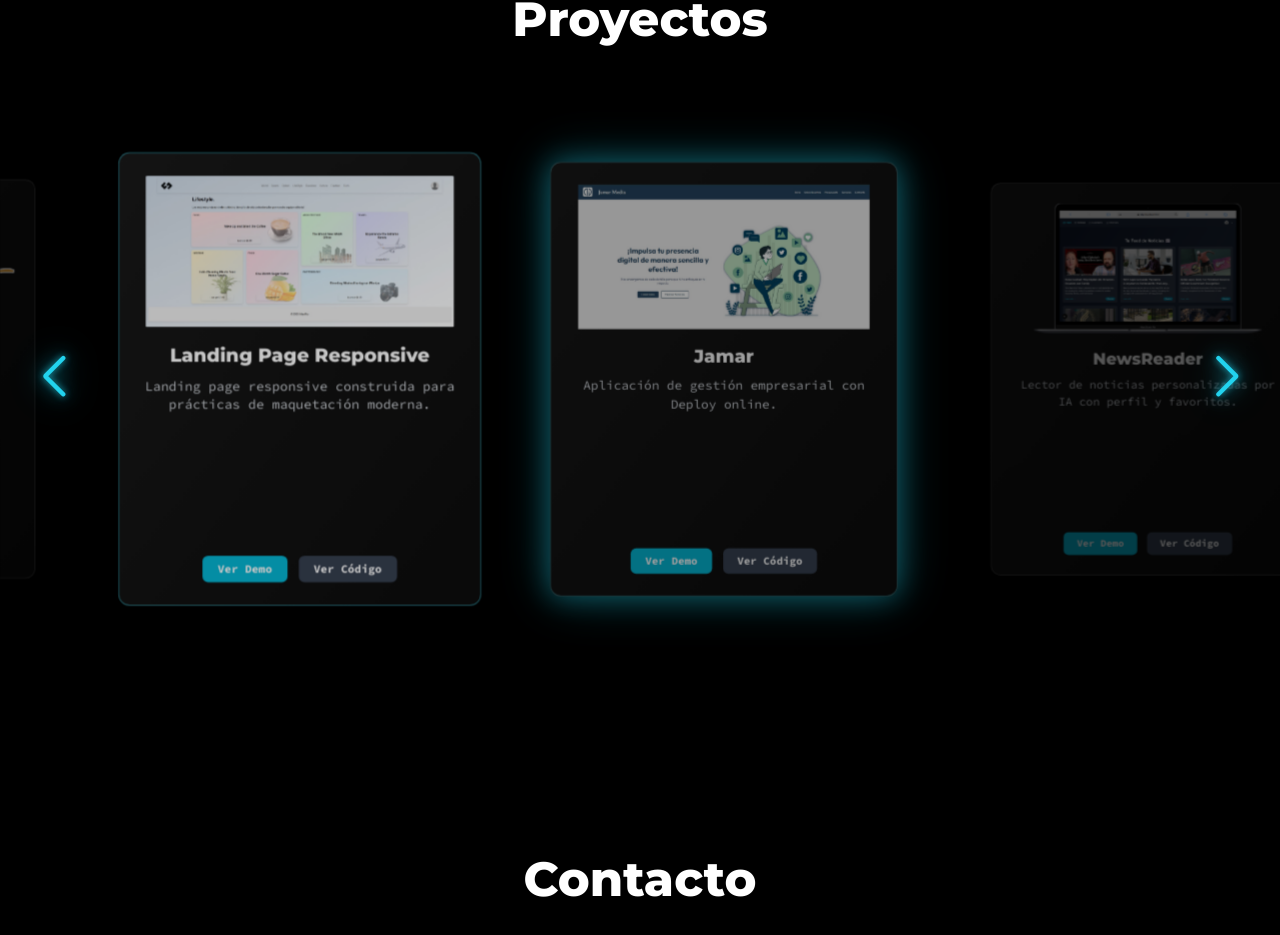
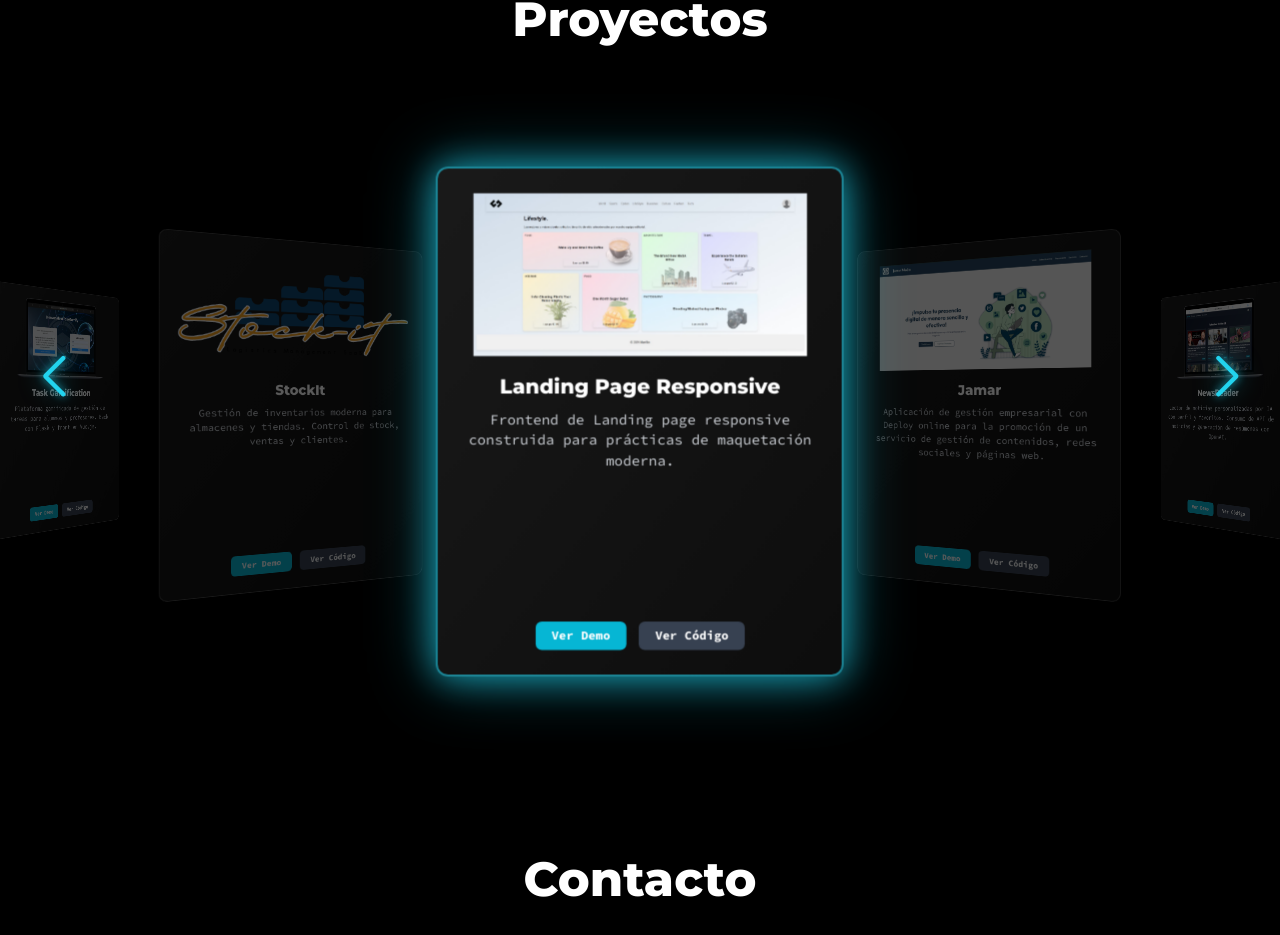
Before and after one commit to ManRio/portfoliov3, a React (Vite) app: page / in a window 1280 px wide. Shown: the part 3045-3980 px from the top of the page. Built offline with nearby package versions, Linux system fonts and the light colour scheme.

Commit message:
Cambios, carrusel mas dinamico

```diff
--- a/src/sections/Projects.jsx
+++ b/src/sections/Projects.jsx
@@ -1,5 +1,5 @@
 import { Swiper, SwiperSlide } from 'swiper/react';
-import { Navigation, Autoplay } from 'swiper/modules';
+import { Navigation, Autoplay, EffectCoverflow } from 'swiper/modules';
 import 'swiper/css';
 import 'swiper/css/navigation';
 import 'swiper/css/effect-coverflow';
@@ -9,7 +9,8 @@ const projects = [
   {
     id: 1,
     title: 'StockIt',
-    description: 'Gestión de inventarios moderna para almacenes y tiendas.',
+    description:
+      'Gestión de inventarios moderna para almacenes y tiendas. Control de stock, ventas y clientes.',
     image: '/assets/LogoStockIt.png',
     demoLink: '/projects/stockit',
     codeLink: 'https://github.com/ManRio/StockIt',
@@ -19,7 +20,7 @@ const projects = [
     id: 2,
     title: 'Landing Page Responsive',
     description:
-      'Landing page responsive construida para prácticas de maquetación moderna.',
+      'Frontend de Landing page responsive construida para prácticas de maquetación moderna.',
     image: '/assets/landing.jpg',
     demoLink: '/projects/landingpageresponsive',
     codeLink: 'https://github.com/ManRio/landingPageResponsive',
@@ -28,7 +29,8 @@ const projects = [
   {
     id: 3,
     title: 'Jamar',
-    description: 'Aplicación de gestión empresarial con Deploy online.',
+    description:
+      'Aplicación de gestión empresarial con Deploy online para la promoción de un servicio de gestión de contenidos, redes sociales y páginas web.',
     image: '/assets/jamar.jpg',
     demoLink: 'http://jamarmedia.es/inicio',
     codeLink: 'https://github.com/ManRio/jamar',
@@ -38,7 +40,7 @@ const projects = [
     id: 4,
     title: 'NewsReader',
     description:
-      'Lector de noticias personalizadas por IA con perfil y favoritos.',
+      'Lector de noticias personalizadas por IA con perfil y favoritos. Consumo de API de noticias y generación de resúmenes con OpenAI.',
     image: '/assets/NewsReaderFeed.png',
     demoLink: '/projects/ProjectNewsReader',
     codeLink: 'https://github.com/ManRio/newsreader',
@@ -82,15 +84,13 @@ function Projects() {
       id='projects'
       className='min-h-screen w-full bg-transparent text-white flex flex-col px-6'
     >
-      {/* Título */}
       <h2 className='text-4xl sm:text-5xl font-montserrat font-bold text-center mt-10'>
         Proyectos
       </h2>
 
-      {/* Carrusel */}
       <div className='flex-1 flex items-center justify-center relative'>
         <Swiper
-          modules={[Navigation, Autoplay]}
+          modules={[Navigation, Autoplay, EffectCoverflow]}
           navigation={{
             nextEl: '.swiper-button-next',
             prevEl: '.swiper-button-prev',
@@ -102,16 +102,21 @@ function Projects() {
           }}
           loop={true}
           centeredSlides={true}
-          slidesPerView={1}
-          breakpoints={{
-            768: { slidesPerView: 2 },
-            1024: { slidesPerView: 3 },
+          slidesPerView={3} // IMPORTANTE para coverflow real
+          speed={650}
+          effect='coverflow'
+          coverflowEffect={{
+            rotate: 35, // giro de las laterales
+            stretch: 0,
+            depth: 220, // profundidad 3D
+            modifier: 1.15, // intensidad global
+            scale: 0.86, // escalado de laterales
+            slideShadows: false,
           }}
-          spaceBetween={40}
           className='projects-swiper'
         >
           {projects.map((project) => (
-            <SwiperSlide key={project.id}>
+            <SwiperSlide key={project.id} className='project-slide'>
               <div className='project-card flex flex-col text-center'>
                 <img
                   src={project.image}
@@ -149,7 +154,6 @@ function Projects() {
           ))}
         </Swiper>
 
-        {/* Flechas */}
         <div className='swiper-button-prev custom-line-arrow'></div>
         <div className='swiper-button-next custom-line-arrow'></div>
       </div>
--- a/src/sections/projects.css
+++ b/src/sections/projects.css
@@ -4,6 +4,7 @@
   width: 100%;
   max-width: 100vw;
   position: relative;
+  padding: 2rem 0;
 }
 
 /* Dejar salir el glow */
@@ -14,35 +15,38 @@
   overflow: visible !important;
 }
 
-/* Card base */
+/* Cada slide necesita un ancho fijo para el coverflow */
+.project-slide {
+  width: 360px; /* ajusta a tu gusto (320–400) */
+  height: auto;
+}
+
+/* Card base (sin transform aquí para no pelear con Swiper) */
 .project-card {
   @apply bg-gradient-to-br from-white/10 to-white/5 backdrop-blur-lg border border-white/20 rounded-xl shadow-lg p-6 transition-all duration-500;
   min-height: 400px;
   max-height: 500px;
   aspect-ratio: 4/5;
   margin: auto;
-  transform: scale(0.8);
-  opacity: 0.3;
+  opacity: 0.35;
 }
 
 /* Card central activa con glow animado */
 .swiper-slide-active .project-card {
   @apply opacity-100;
-  transform: scale(1);
   border: 2px solid rgba(34, 211, 238, 0.6);
   position: relative;
   z-index: 20;
-  animation: neon-pulse-card 3s infinite ease-in-out; /* 👈 animación */
+  animation: neon-pulse-card 3s infinite ease-in-out;
 }
 
-/* Cards laterales */
-.swiper-slide-prev .project-card,
-.swiper-slide-next .project-card {
-  @apply opacity-40;
-  transform: scale(0.85);
+/* (Opcional) dar un pelín más de tamaño visual a la activa con scale,
+   pero sobre el SLIDE, no sobre la card */
+.swiper-slide-active {
+  transform: translateZ(0) scale(1.02) !important;
 }
 
-/* Flechas lineales */
+/* Flechas */
 .custom-line-arrow {
   position: absolute;
   top: 50%;
@@ -50,7 +54,6 @@
   z-index: 100;
 }
 
-/* Estilo base de las flechas */
 .swiper-button-prev,
 .swiper-button-next {
   color: rgba(34, 211, 238, 1) !important;
@@ -69,36 +72,35 @@
 .swiper-button-prev {
   left: 1rem;
 }
-
 .swiper-button-next {
   right: 1rem;
 }
 
-/* Animación de pulso neón (flechas) */
+/* Pulso neón flechas */
 @keyframes neon-pulse {
   0% {
     text-shadow: 0 0 5px rgba(34, 211, 238, 0.6),
-      0 0 15px rgba(34, 211, 238, 0.6), 0 0 30px rgba(34, 211, 238, 0.4);
+      0 0 15px rgba(34, 211, 238, 0.6);
   }
   50% {
-    text-shadow: 0 0 10px rgba(34, 211, 238, 0.9),
-      0 0 25px rgba(34, 211, 238, 0.7), 0 0 50px rgba(34, 211, 238, 0.6);
+    text-shadow: 0 0 15px rgba(34, 211, 238, 0.9),
+      0 0 40px rgba(34, 211, 238, 0.6);
   }
   100% {
     text-shadow: 0 0 5px rgba(34, 211, 238, 0.6),
-      0 0 15px rgba(34, 211, 238, 0.6), 0 0 30px rgba(34, 211, 238, 0.4);
+      0 0 15px rgba(34, 211, 238, 0.6);
   }
 }
 
-/* Animación de pulso neón (card central) */
+/* Pulso neón card central */
 @keyframes neon-pulse-card {
   0% {
     box-shadow: 0 0 30px rgba(34, 211, 238, 0.6),
       0 0 60px rgba(34, 211, 238, 0.4);
   }
   50% {
-    box-shadow: 0 0 40px rgba(34, 211, 238, 0.9),
-      0 0 80px rgba(34, 211, 238, 0.6);
+    box-shadow: 0 0 50px rgba(34, 211, 238, 0.9),
+      0 0 90px rgba(34, 211, 238, 0.6);
   }
   100% {
     box-shadow: 0 0 30px rgba(34, 211, 238, 0.6),
@@ -106,7 +108,7 @@
   }
 }
 
-/* Evitar scroll horizontal global */
+/* Evitar scroll lateral */
 html,
 body {
   overflow-x: hidden;
```
